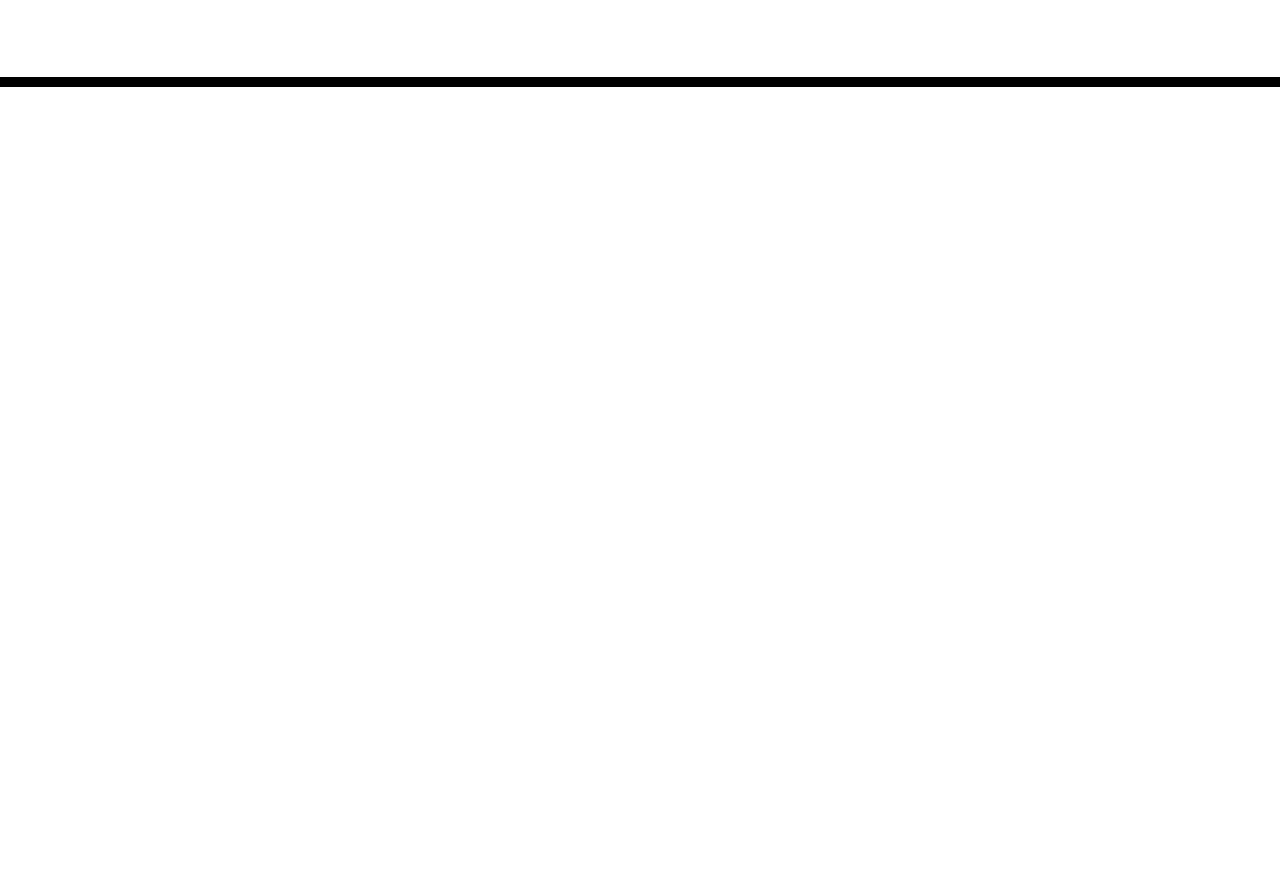
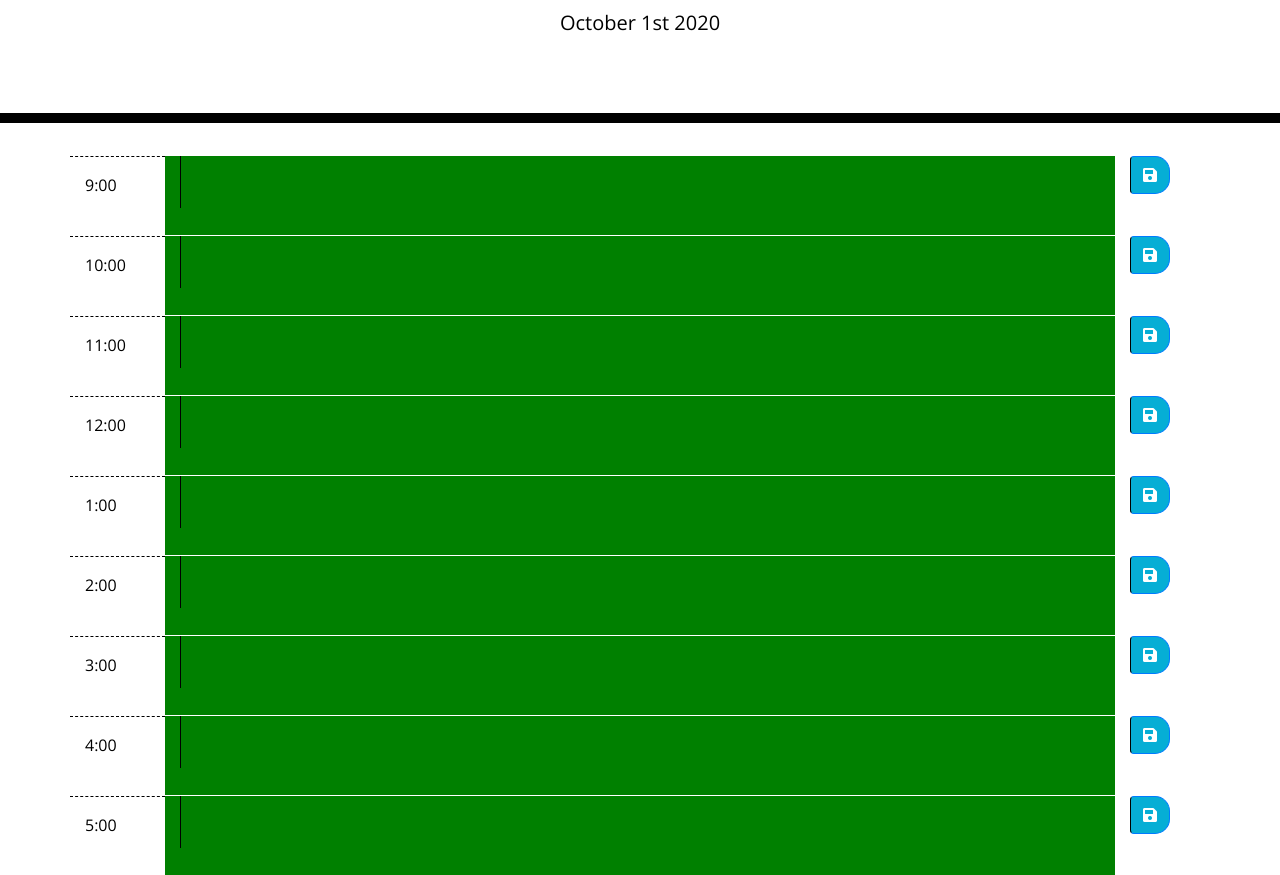
Before and after one commit to nicolas-tomlinsonstjuste/WorkDay-Scheduler, a plain HTML site: page index.html in a window 1280 px wide. Shown: the part 181-1056 px from the top of the page. Before the commit the page ends 800 px from the top, so only its background shows below. Drawn offline with nearby package versions, Linux system fonts and the light colour scheme.

Commit message:
Finishing up stuff

```diff
--- a/index.html
+++ b/index.html
@@ -26,13 +26,124 @@
     <header class="jumbotron">
       <h1 class="display-3">Work Day Scheduler</h1>
       <p class="lead">A simple calendar app for scheduling your work day</p>
-      <p id="currentDay" class="lead"></p>
+      <p id="currentDay"  class="lead"></p>
     </header>
-    <div class="container">
-      <!-- Timeblocks go here -->
-    </div>
+
+        <div class="container">
+            <div class="row time-block">
+              <div class=" hour col-1">
+                <span class="time" id="9"> 9:00</span>
+              </div>
+              <div class="col-10 time-container" id="9">
+                <textarea name="" id="9" cols="30" rows="2" class=".description"></textarea>
+
+              </div>
+              <div class="col-1">
+                <button class="btn btn-primary saveBtn" id="9" type="button"><i class="fas fa-save"></i></button>
+              </div>
+            </div>
+            <div class="row time-block">
+                <div class=" hour col-1">
+                  <span class="time" id="10"> 10:00</span>
+                </div>
+                <div class="col-10 time-container" id="10">
+                  <textarea name="" id="10" cols="30" rows="2" class=".description"></textarea>
+
+                </div>
+                <div class="col-1">
+                  <button class="btn btn-primary saveBtn" id="10"  type="button"><i class="fas fa-save"></i></button>
+                </div>
+              </div>
+              <div class="row time-block">
+                <div class=" hour col-1">
+                  <span class="time" id="11"> 11:00</span>
+                </div>
+                <div class="col-10 time-container" id="11">
+                  <textarea name="" id="11" cols="30" rows="2" class=".description"></textarea>
+
+                </div>
+                <div class="col-1">
+                  <button class="btn btn-primary saveBtn" id="11"  type="button"><i class="fas fa-save"></i></button>
+                </div>
+              </div>
+              <div class="row time-block">
+                <div class=" hour col-1">
+                  <span class="time" id="12"> 12:00</span>
+                </div>
+                <div class="col-10 time-container" id="12">
+                  <textarea name="" id="12" cols="30" rows="2" class=".description"></textarea>
+
+                </div>
+                <div class="col-1">
+                  <button class="btn btn-primary saveBtn" id="12"  type="button"><i class="fas fa-save"></i></button>
+                </div>
+              </div>
+              <div class="row time-block">
+                <div class=" hour col-1">
+                  <span class="time" id="13"> 1:00</span>
+                </div>
+                <div class="col-10 time-container" id="13">
+                  <textarea name="" id="13" cols="30" rows="2" class=".description"></textarea>
+
+                </div>
+                <div class="col-1">
+                  <button class="btn btn-primary saveBtn" id="13"  type="button"><i class="fas fa-save"></i></button>
+                </div>
+              </div>
+              <div class="row time-block">
+                <div class=" hour col-1">
+                  <span class="time" id="14"> 2:00</span>
+                </div>
+                <div class="col-10 time-container" id="14">
+                  <textarea name="" id="14" cols="30" rows="2" class=".description"></textarea>
+
+                </div>
+                <div class="col-1">
+                  <button class="btn btn-primary saveBtn" id="14"  type="button"><i class="fas fa-save"></i></button>
+                </div>
+              </div>
+              <div class="row time-block">
+                <div class=" hour col-1">
+                  <span class="time"> 3:00</span>
+                </div>
+                <div class="col-10 time-container" id="15" >
+                  <textarea name="" id="15" cols="30" rows="2" class=".description"></textarea>
+
+                </div>
+                <div class="col-1">
+                  <button class="btn btn-primary saveBtn" id="15"  type="button"><i class="fas fa-save"></i></button>
+                </div>
+              </div>
+              <div class="row time-block">
+                <div class=" hour col-1">
+                  <span class="time" > 4:00</span>
+                </div>
+                <div class="col-10 time-container" id="16">
+                  <textarea name="" id="16" cols="30" rows="2" class=".description"></textarea>
+                </div>
+                <div class="col-1">
+                  <button class="btn btn-primary saveBtn" id="16"  type="button"><i class="fas fa-save"></i></button>
+                </div>
+              </div>
+              <div class="row time-block">
+                <div class=" hour col-1">
+                  <span class="time" > 5:00</span>
+                </div>
+                <div class="col-10 time-container" id="17">
+                  <textarea name="" id="17" cols="30" rows="2" class=".description"></textarea>
+
+                </div>
+                <div class="col-1">
+                  <button class="btn btn-primary saveBtn"  id="17" type="button"><i class="fas fa-save"></i></button>
+                </div>
+              </div>
+              </div>
+
+        </div>
+
 
     <script src="https://code.jquery.com/jquery-3.4.1.min.js"></script>
     <script src="https://cdnjs.cloudflare.com/ajax/libs/moment.js/2.24.0/moment.min.js"></script>
+    <script src="script.js"></script>
   </body>
 </html>
--- /dev/null
+++ b/script.js
@@ -0,0 +1,50 @@
+$(document).ready(function(){
+
+    var date = moment().format("MMMM Do YYYY");
+
+    var date2 = $("#currentDay");
+
+    date2.text(date);
+
+    $("textarea").each(function(){
+
+        var noteLabel = 'note-' + $(this).attr('id');
+
+        var note = localStorage.getItem("textarea");
+
+
+    });
+
+    $(".saveBtn").each(function(){
+        $(this).on("click", function(){
+            console.log(this);
+            var id = $(this).attr('id');
+            console.log(id);
+            var noteLabel = 'note-' + id;
+            localStorage.setItem('.saveBtn', noteLabel)
+        })
+    });
+
+    $(".time-container").each(function(){
+
+        var id = $(this).attr('id');
+
+
+        var currHour = moment().hour();
+        if (currHour > id) {
+
+            $(this).css('background-color', 'grey');
+        }
+
+        if (currHour < id) {
+
+            $(this).css('background-color', 'green');
+
+        }
+
+        if (currHour == id) {
+            $(this).css('background-color', 'red');
+        }
+    });
+
+})
--- a/style.css
+++ b/style.css
@@ -11,6 +11,7 @@ body {
     color: #000000;
     border-left: 1px solid black;
     padding: 10px;
+    width: 900px;
   }
 
   .jumbotron {
@@ -26,12 +27,11 @@ body {
   }
 
   .time-block{
-    text-align: center;
+    /* text-align: center; */
     border-radius: 15px;
   }
 
   .row {
-    white-space: pre-wrap;
     height: 80px;
     border-top: 1px solid white;;
   }
@@ -40,6 +40,8 @@ body {
     background-color: #ffffff;
     color: #000000;
     border-top: 1px dashed #000000;
+    vertical-align: middle;
+    padding-top: 20px;
   }
 
   .past {
@@ -63,9 +65,15 @@ body {
     border-bottom-right-radius: 15px;
     background-color: #06AED5;
     color: white;
+    display: block;
+
   }
 
   .saveBtn i:hover {
     font-size: 20px;
     transition: all .3s ease-in-out;
   }
+  .time {
+      margin-top: 20px;
+
+  }
```
